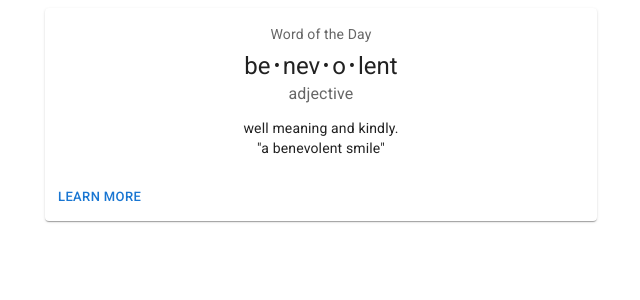
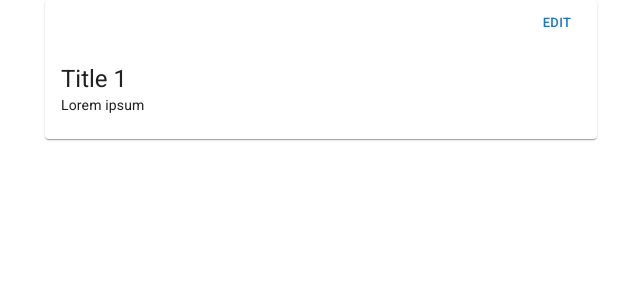
Before and after one commit to kuangthien/react-todo-app, a React (Create React App) app: page / in a window 1280 px wide. Shown: the top 300 px of the page, without its empty margins (319-959 px from the left). Built offline with nearby package versions, Linux system fonts and the light colour scheme.

Commit message:
UI: Card item

```diff
--- a/src/App.css
+++ /dev/null
@@ -1,38 +0,0 @@
-.App {
-  text-align: center;
-}
-
-.App-logo {
-  height: 40vmin;
-  pointer-events: none;
-}
-
-@media (prefers-reduced-motion: no-preference) {
-  .App-logo {
-    animation: App-logo-spin infinite 20s linear;
-  }
-}
-
-.App-header {
-  background-color: #282c34;
-  min-height: 100vh;
-  display: flex;
-  flex-direction: column;
-  align-items: center;
-  justify-content: center;
-  font-size: calc(10px + 2vmin);
-  color: white;
-}
-
-.App-link {
-  color: #61dafb;
-}
-
-@keyframes App-logo-spin {
-  from {
-    transform: rotate(0deg);
-  }
-  to {
-    transform: rotate(360deg);
-  }
-}
--- a/src/App.js
+++ b/src/App.js
@@ -1,10 +1,11 @@
 import { Container } from "@mui/material";
-import "./App.css";
+import CssBaseline from "@mui/material/CssBaseline";
 import Task from "./Task";
 
 function App() {
   return (
     <div className="App">
+      <CssBaseline />
       <Container maxWidth="sm">
         <Task />
       </Container>
--- a/src/Task.js
+++ b/src/Task.js
@@ -16,27 +16,20 @@ const bull = (
 );
 
 export default function Task() {
+  const title = "Title 1";
+  const desc = "Lorem ipsum";
   return (
     <Card sx={{ minWidth: 275 }}>
+      <CardActions sx={{ justifyContent: "flex-end" }}>
+        <Button size="small">Edit</Button>
+      </CardActions>
       <CardContent>
-        <Typography sx={{ fontSize: 14 }} color="text.secondary" gutterBottom>
-          Word of the Day
+        <Typography variant="h5" component="div">
+          {title}
         </Typography>
-        <Typography variant="h5" component="div">
-          be{bull}nev{bull}o{bull}lent
-        </Typography>
-        <Typography sx={{ mb: 1.5 }} color="text.secondary">
-          adjective
-        </Typography>
-        <Typography variant="body2">
-          well meaning and kindly.
-          <br />
-          {'"a benevolent smile"'}
-        </Typography>
+
+        <Typography variant="body2">{desc}</Typography>
       </CardContent>
-      <CardActions>
-        <Button size="small">Learn More</Button>
-      </CardActions>
     </Card>
   );
 }
```
Also changed, not shown: src/logo.svg (deleted).
